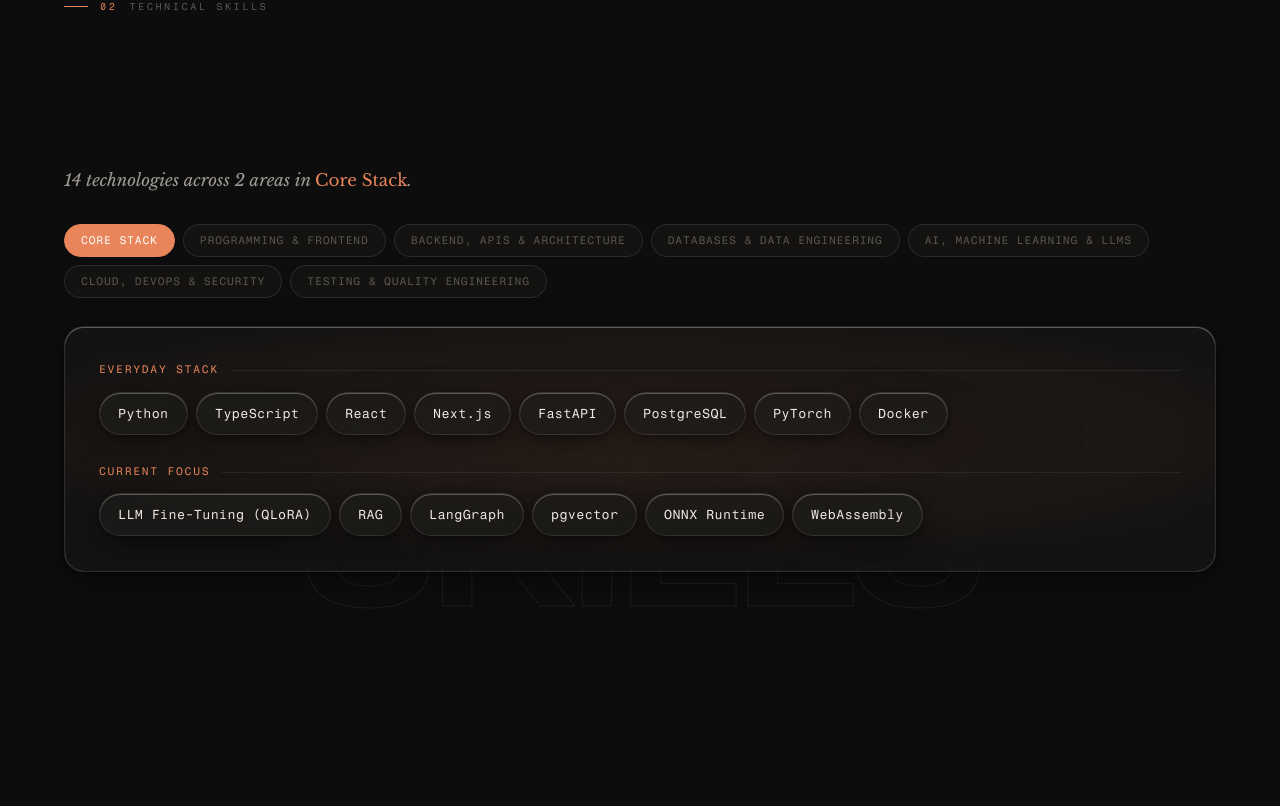
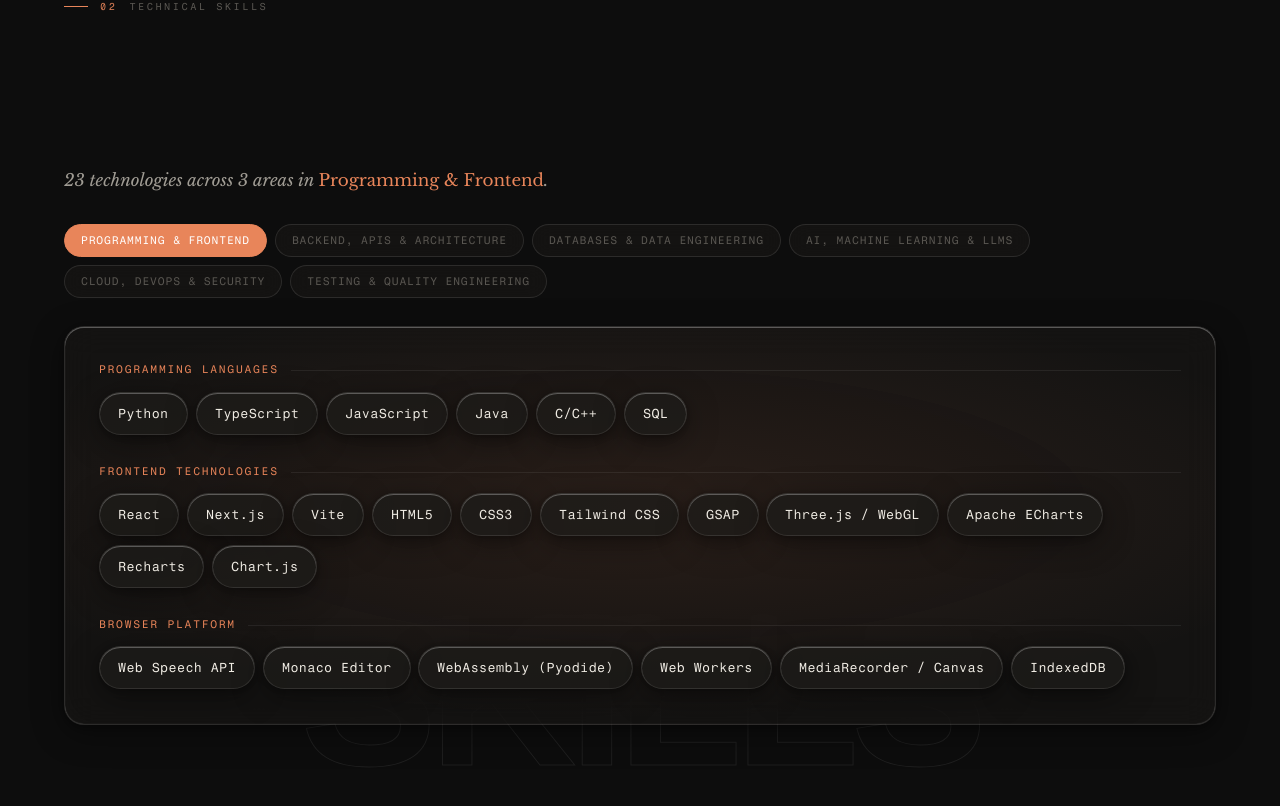
Before and after one commit to Udit013/uditagarwal-portfolio-website, a React (Vite) app: page / in a window 1280 px wide. Shown: the part 2848-3654 px from the top of the page. Built offline with nearby package versions, Linux system fonts and the light colour scheme; a web font is replaced by a local one.

Commit message:
Remove the Core Stack tab from the Skills toolkit

```diff
--- a/src/data/content.ts
+++ b/src/data/content.ts
@@ -151,15 +151,6 @@
 }
 
 export const SKILL_CATEGORIES: SkillCategory[] = [
-  {
-    id: 'core',
-    label: 'Core Stack',
-    blurb: 'What I reach for first, and use daily',
-    groups: [
-      { label: 'Everyday Stack', skills: ['Python', 'TypeScript', 'React', 'Next.js', 'FastAPI', 'PostgreSQL', 'PyTorch', 'Docker'] },
-      { label: 'Current Focus', skills: ['LLM Fine-Tuning (QLoRA)', 'RAG', 'LangGraph', 'pgvector', 'ONNX Runtime', 'WebAssembly'] },
-    ],
-  },
   {
     id: 'frontend',
     label: 'Programming & Frontend',
```
